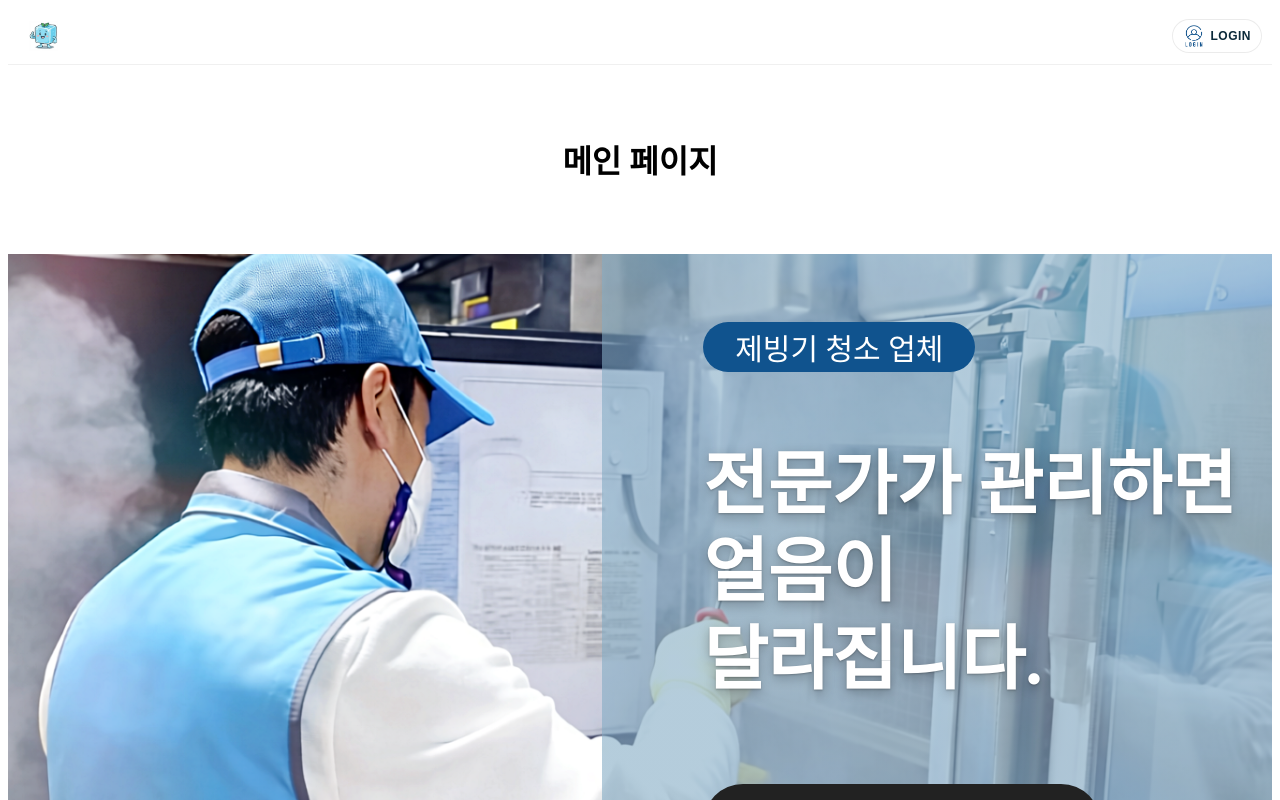
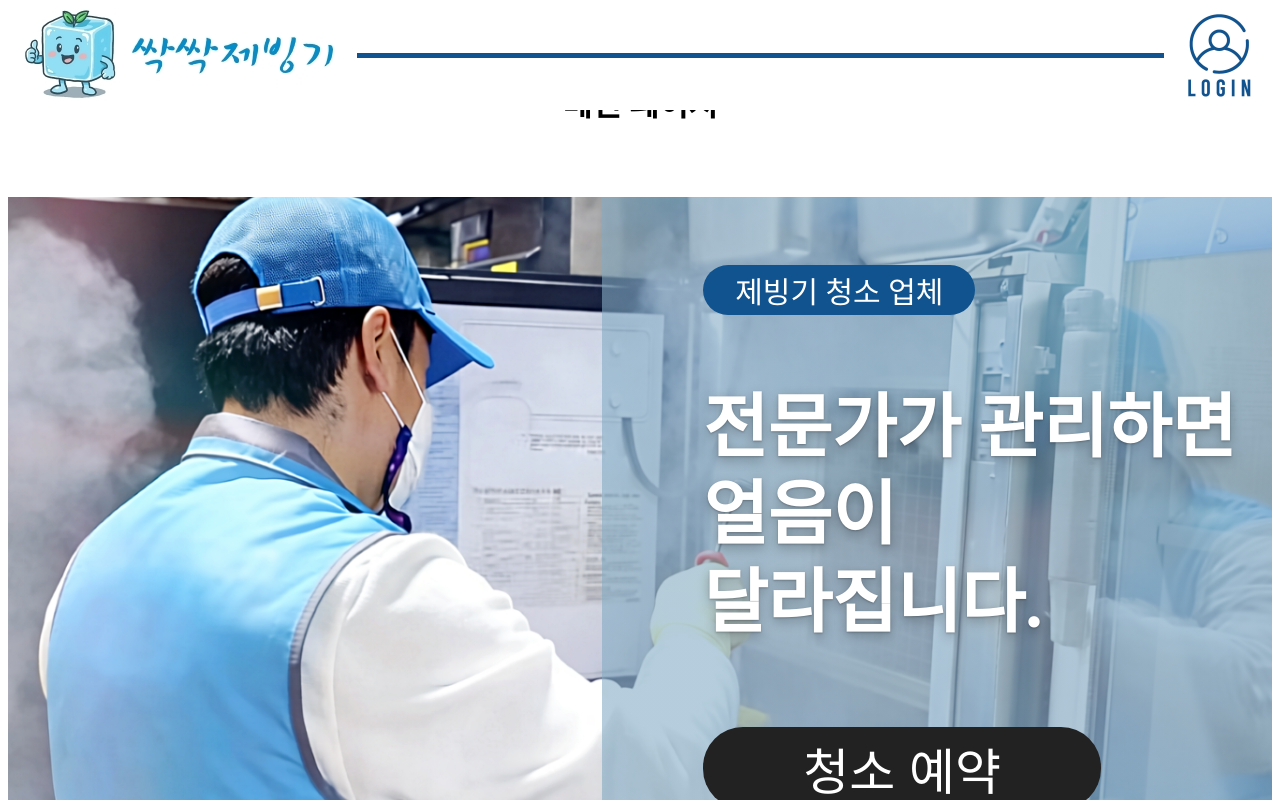
Before and after one commit to icemachine-green/icemachine_client, a React app: page / in a window 1280 px wide. Shown: the top 800 px of the page. Built offline with nearby package versions, Linux system fonts and the light colour scheme; the HTML template or start-up script is replaced by a standard one.

Commit message:
251218 HEADER01 완료

```diff
--- a/src/components/common/Header.css
+++ b/src/components/common/Header.css
@@ -1,68 +1,31 @@
-.header-ice-header {
-  position: sticky;
+.header-container {
+  display: flex;
+  justify-content: space-between;
+  align-items: center;
+  height: 110px;
+  width: 100%;
+  padding: 0 20px;
+  box-sizing: border-box;
+  position: fixed;
   top: 0;
-
-  height: 56px;
-  display: grid;
-  grid-template-columns: 72px 1fr auto;
-  align-items: center;
-  z-index: 10; /* 슬라이드 보다 헤더가 상단에 오도록 z-index 10 부여*/
-  background: rgba(255, 255, 255, 0.92);
-  backdrop-filter: blur(8px);
-  border-bottom: 1px solid rgba(0, 0, 0, 0.06);
+  left: 0;
+  z-index: 1000;
+  background-color: white;
 }
 
-/* 로고 버튼 */
-.header-ice-header__logoBtn {
-  height: 56px;
-  width: 72px;
+.header-divider {
+  flex-grow: 1;
+  height: 5px;
+  background-color: #10538e;
+  margin: 0 15px;
+}
 
+.header-icon-link {
   display: flex;
   align-items: center;
-  justify-content: center;
-
-  border: none;
-  background: transparent;
-  cursor: pointer;
-  padding: 0;
 }
 
-.header-ice-header__logoImg {
-  height: 30px;
-  display: block;
+.header-icon1 {
+  width: 322px;
+  height: 100px;
 }
-
-/* 가운데 빈 공간 */
-.header-ice-header__spacer {
-  height: 56px;
-}
-
-/* 로그인 버튼 */
-.header-ice-header__loginBtn {
-  margin-right: 10px;
-  height: 34px;
-  padding: 0 10px;
-
-  display: inline-flex;
-  align-items: center;
-  gap: 6px;
-
-  border-radius: 999px;
-  border: 1px solid rgba(0, 0, 0, 0.08);
-  background: #fff;
-
-  cursor: pointer;
-}
-
-.header-ice-header__loginIcon {
-  width: 22px;
-  height: 22px;
-  display: block;
-}
-
-.header-ice-header__loginText {
-  font-weight: 800;
-  font-size: 12px;
-  letter-spacing: 0.5px;
-  color: #0b2a3a;
-}
--- a/src/components/common/Header.jsx
+++ b/src/components/common/Header.jsx
@@ -1,24 +1,26 @@
-import './Header.css';
+import { Link } from "react-router-dom";
+import "./Header.css";
 
 export default function Header() {
   return (
-    <header className="header-ice-header">
-      {/* 얼음 로고 = 홈 버튼(지금은 동작 없이 버튼만) */}
-      <button type="button" className="header-ice-header__logoBtn" aria-label="홈">
+    <header className="header-container">
+      <Link to="/" className="header-icon-link">
         <img
-          className="header-ice-header__logoImg"
-          src="/icons/mobile_homeicon.png"
+          src="/icons/homeicon.jpg"
           alt="홈"
+          className="header-icon-home-btn"
         />
-      </button>
+      </Link>
 
-      <div className="header-ice-header__spacer" />
+      <div className="header-divider" />
 
-      {/* 로그인 버튼(지금은 동작 없이 버튼만) */}
-      <button type="button" className="header-ice-header__loginBtn">
-        <img className="header-ice-header__loginIcon" src="/icons/login.png" alt="" />
-        <span className="header-ice-header__loginText">LOGIN</span>
-      </button>
+      <Link to="/login" className="header-icon-link">
+        <img
+          src="/icons/login.png"
+          alt="로그인"
+          className="header-icon-login-btn"
+        />
+      </Link>
     </header>
   );
 }
--- a/src/components/login/LoginPage.jsx
+++ b/src/components/login/LoginPage.jsx
@@ -0,0 +1,17 @@
+import React from "react";
+
+const LoginPage = () => {
+  return (
+    <div>
+      <h1>로그인페이지</h1>
+      <h1>로그인페이지</h1>
+      <h1>로그인페이지</h1>
+      <h1>로그인페이지</h1>
+      <h1>로그인페이지</h1>
+      <h1>로그인페이지</h1>
+      <h1>로그인페이지</h1>
+    </div>
+  );
+};
+
+export default LoginPage;
--- a/src/routes/Router.jsx
+++ b/src/routes/Router.jsx
@@ -2,6 +2,7 @@ import { createBrowserRouter, RouterProvider } from 'react-router-dom';
 import App from '../App.jsx';
 import MainPage from '../components/main/MainPage.jsx';
 import ReviewPage from '../components/reviews/ReviewPage.jsx';
+import LoginPage from '../components/login/LoginPage.jsx';
 
 const router = createBrowserRouter([
   {
@@ -15,6 +16,10 @@ const router = createBrowserRouter([
         path: '/reviews',
         element: <ReviewPage />,
       },
+      {
+        path: '/login',
+        element: <LoginPage />,
+      },
       // 앞으로 다른 페이지가 추가되면 이 배열에 추가합니다.
       // 예: { path: '/login', element: <LoginPage /> }
     ],
```
